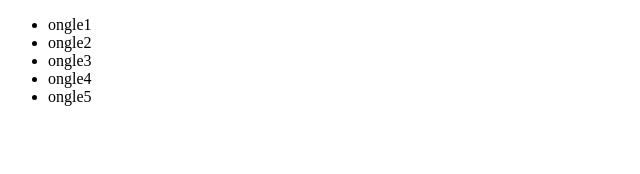
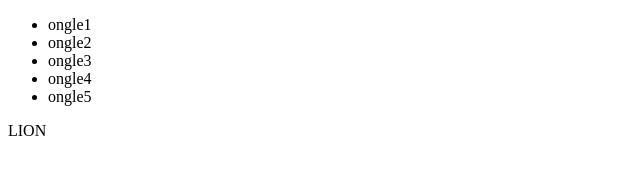
Before and after one commit to 200habib/first-git, a plain HTML site: page deuce.html in a window 1280 px wide. Shown: the full height of the page, 0-640 px from the left. Drawn offline with Linux system fonts and the light colour scheme.

Commit message:
Update deuce.html

```diff
--- a/deuce.html
+++ b/deuce.html
@@ -13,5 +13,8 @@
         <li>ongle4</li>
         <li>ongle5</li>
     </ul>
+    <div id="hello">
+        <p>LION</p>
+    </div>
 </body>
 </html>
```
